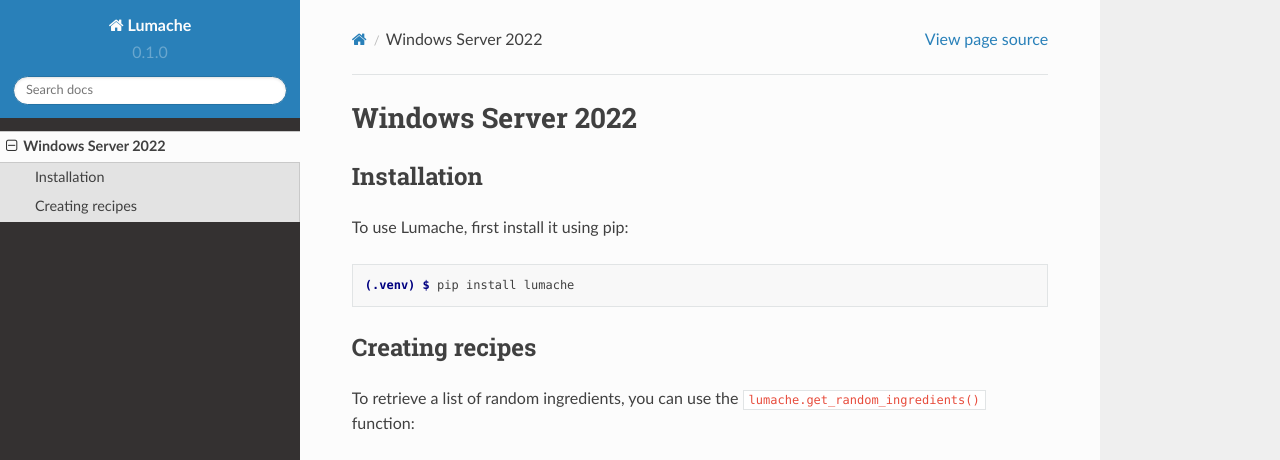
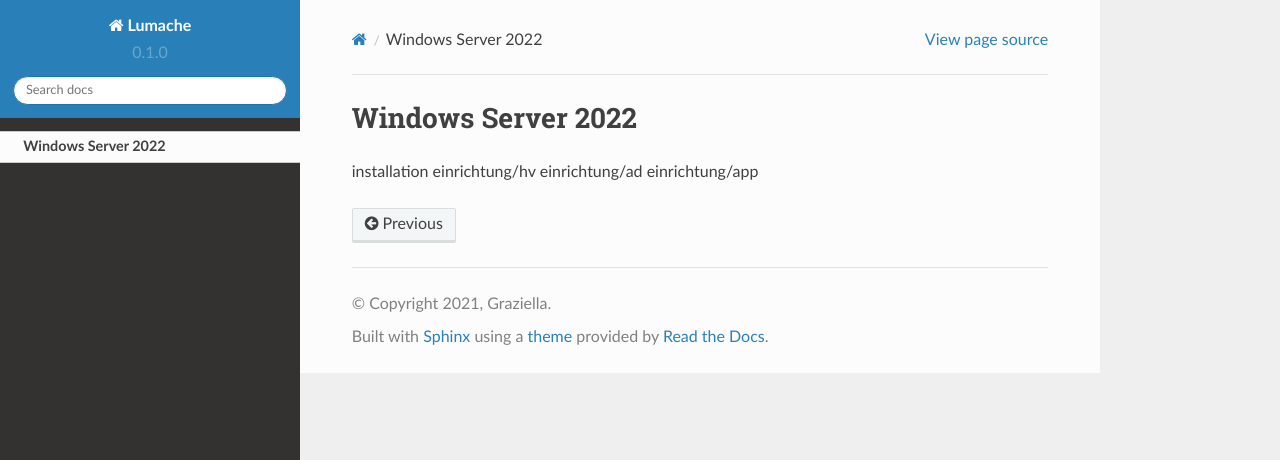
Before and after one commit to SirenTheSiren/ravedocs, a Sphinx documentation site: the page built from docs/source/windows/server/2022/index.rst, in a window 1280 px wide and 1095 px high. Shown: the top 460 px of the window. Built offline with Sphinx 7.4.7 and the Read the Docs theme 2.0.0, drawn with Linux system fonts in a browser that asks for light colours; some of the changed text lies outside the part shown; grey boxes are pictures that could not be loaded.

Commit message:
Update index.rst

```diff
--- a/docs/source/windows/server/2022/index.rst
+++ b/docs/source/windows/server/2022/index.rst
@@ -1,33 +1,8 @@
 Windows Server 2022
 =====
 
-.. _installation:
-
-Installation
-------------
-
-To use Lumache, first install it using pip:
-
-.. code-block:: console
-
-   (.venv) $ pip install lumache
-
-Creating recipes
-----------------
-
-To retrieve a list of random ingredients,
-you can use the ``lumache.get_random_ingredients()`` function:
-
-.. autofunction:: lumache.get_random_ingredients
-
-The ``kind`` parameter should be either ``"meat"``, ``"fish"``,
-or ``"veggies"``. Otherwise, :py:func:`lumache.get_random_ingredients`
-will raise an exception.
-
-.. autoexception:: lumache.InvalidKindError
-
-For example:
-
->>> import lumache
->>> lumache.get_random_ingredients()
-['shells', 'gorgonzola', 'parsley']
+.. toctree::
+installation
+einrichtung/hv
+einrichtung/ad
+einrichtung/app
```
